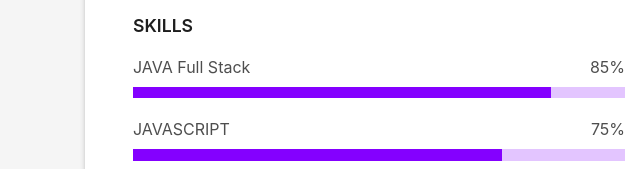
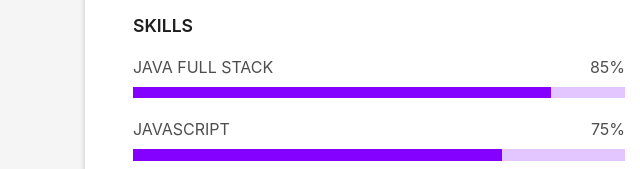
Before and after one commit to akankshadevulapally/Portfolio, a plain HTML site: page index.html in a window 1280 px wide. Shown: the part 1391-1560 px from the top of the page, 0-640 px from the left. Drawn offline with Linux system fonts and the light colour scheme; files whose address does not match are found by name.

Commit message:
Add files via upload

```diff
--- a/index.html
+++ b/index.html
@@ -103,7 +103,7 @@
                 </div>
                 <div class="skill-mf">
                   <p class="title-s">SKILLS</p>
-                  <span>JAVA Full Stack</span> <span class="pull-right">85%</span>
+                  <span>JAVA FULL STACK</span> <span class="pull-right">85%</span>
                   <div class="progress">
                     <div class="progress-bar" role="progressbar" style="width: 85%;" aria-valuenow="85" aria-valuemin="0"
                       aria-valuemax="100"></div>
```
